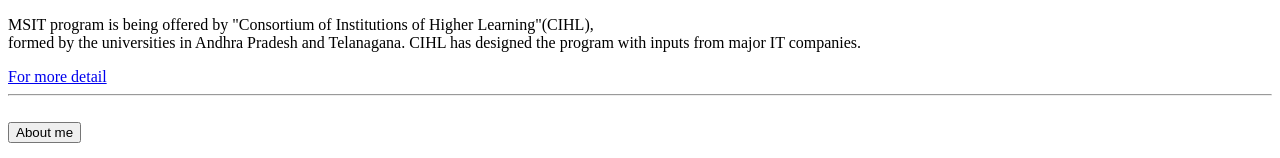
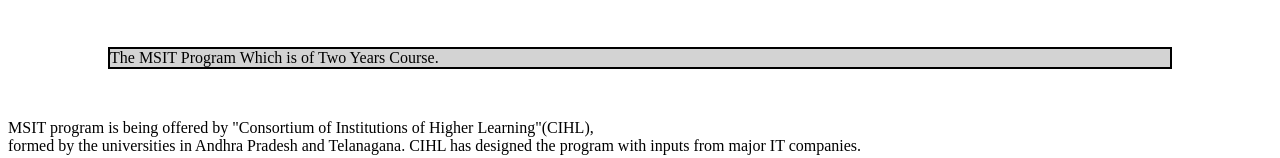
Before and after one commit to sailaja23595/WT, a plain HTML site: page Msit.html in a window 1280 px wide. Shown: the part 563-721 px from the top of the page. Drawn offline with Linux system fonts and the light colour scheme.

Commit message:
Updated margins and forms

```diff
--- a/Msit.html
+++ b/Msit.html
@@ -23,6 +23,14 @@
                 background-color: black;
                 color: white;
             }
+            div {
+                border: 2px solid black;
+                margin-top: 50px;
+                margin-bottom: 50px;
+                margin-right: 100px;
+                margin-left: 100px;
+                background-color:lightgray;
+            }
         </style>
 
     </head>
@@ -34,6 +42,9 @@
         <h1 style = "color:black; text-align : centre;"><b> My Journey In Master Science In Information Technology</b></h1>
         <img src = "https://msitprogram.net/msit2019/images/msitadv.jpg" height = "300px" width = "300px" >
         <h2> MSIT Program </h2>
+
+        <div>The MSIT Program Which is of Two Years Course.</div>
+
         <p> MSIT program is being offered by "Consortium of Institutions of Higher Learning"(CIHL),
            <br> formed by the universities in Andhra Pradesh and Telanagana.
             CIHL has designed the program with inputs from major IT companies.</br>
```
